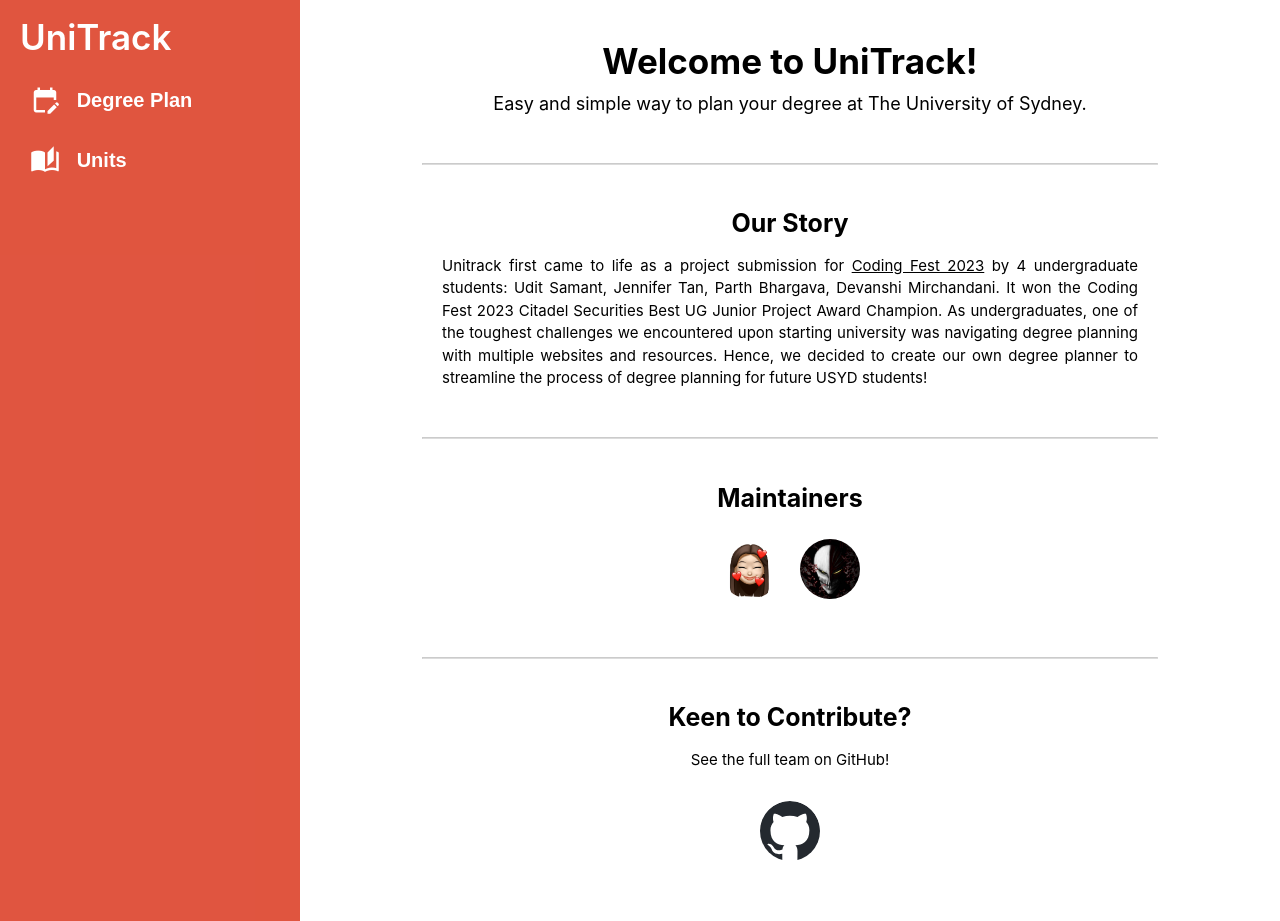
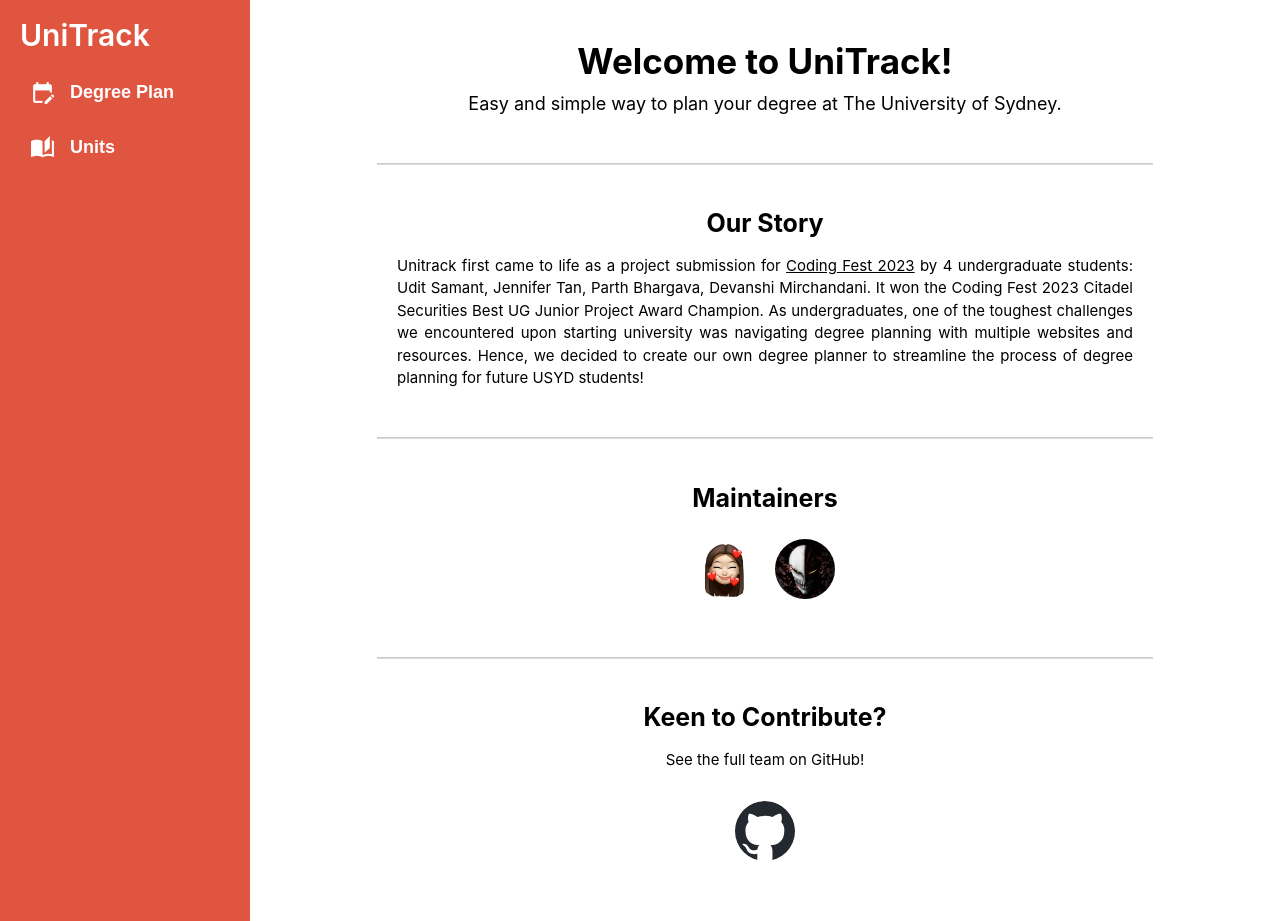
Before and after one commit to GoodGameRuler/unitrack_v3, a Next.js app: page / in a window 1280 px wide. Built offline with nearby package versions, Linux system fonts and the light colour scheme.

Commit message:
Reduce size of nav bar

```diff
--- a/app/global.css
+++ b/app/global.css
@@ -8,7 +8,7 @@
 .pageContainer {
     display: grid;
     grid-template-rows: 1fr;
-    grid-template-columns: 300px 1fr;
+    grid-template-columns: 250px 1fr;
     box-sizing: border-box;
     height: 100%;
     width: 100%;
--- a/app/navbar.css
+++ b/app/navbar.css
@@ -10,7 +10,7 @@
 }
 
 .navBarTitle {
-    font-size: 35px;
+    font-size: 30px;
     font-weight: 600;
     margin-bottom: 20px;
     text-decoration: none;
@@ -27,7 +27,7 @@
 
 .navBarButton {
     width: 100%;
-    font-size: 20px;
+    font-size: 18px;
     display: flex;
     align-items: center;
     padding: 10px;
@@ -47,7 +47,7 @@
 }
 
 .navBarItem i {
-    font-size: 30px;
+    font-size: 25px;
 }
 
 /* .userLoginDetails {
```
